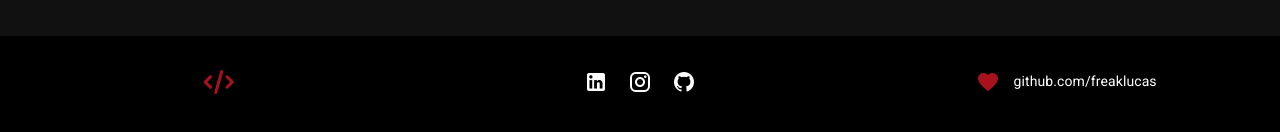
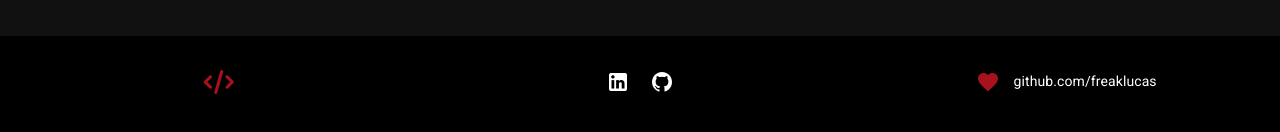
Before and after one commit to freaklucas/devfolio, a Vue app: page / in a window 1280 px wide. Shown: the part 1879-2011 px from the top of the page. Built offline with nearby package versions, Linux system fonts and the light colour scheme; what particles-bg-vue would draw is missing.

Commit message:
add target

```diff
--- a/src/components/Footer.vue
+++ b/src/components/Footer.vue
@@ -17,14 +17,20 @@
         <v-col cols="12" sm="4">
           <v-card-text class="pt-2">
             <v-btn
-              v-for="icon in icons"
-              :key="icon"
               class="mx-1 white--text"
+              href="https://www.linkedin.com/in/freaklucas/"
+              target="_blank"
               icon
             >
-              <v-icon size="24px">
-                {{ icon }}
-              </v-icon>
+              <v-icon size="24px"> mdi-linkedin </v-icon>
+            </v-btn>
+            <v-btn
+              class="mx-1 white--text"
+              href="https://github.com/freaklucas"
+              target="_blank"
+              icon
+            >
+              <v-icon size="24px"> mdi-github </v-icon>
             </v-btn>
           </v-card-text>
         </v-col>
@@ -42,9 +48,5 @@
 </template>
 
 <script>
-export default {
-  data: () => ({
-    icons: ["mdi-linkedin", "mdi-instagram", "mdi-github"],
-  }),
-};
+export default {};
 </script>
```
